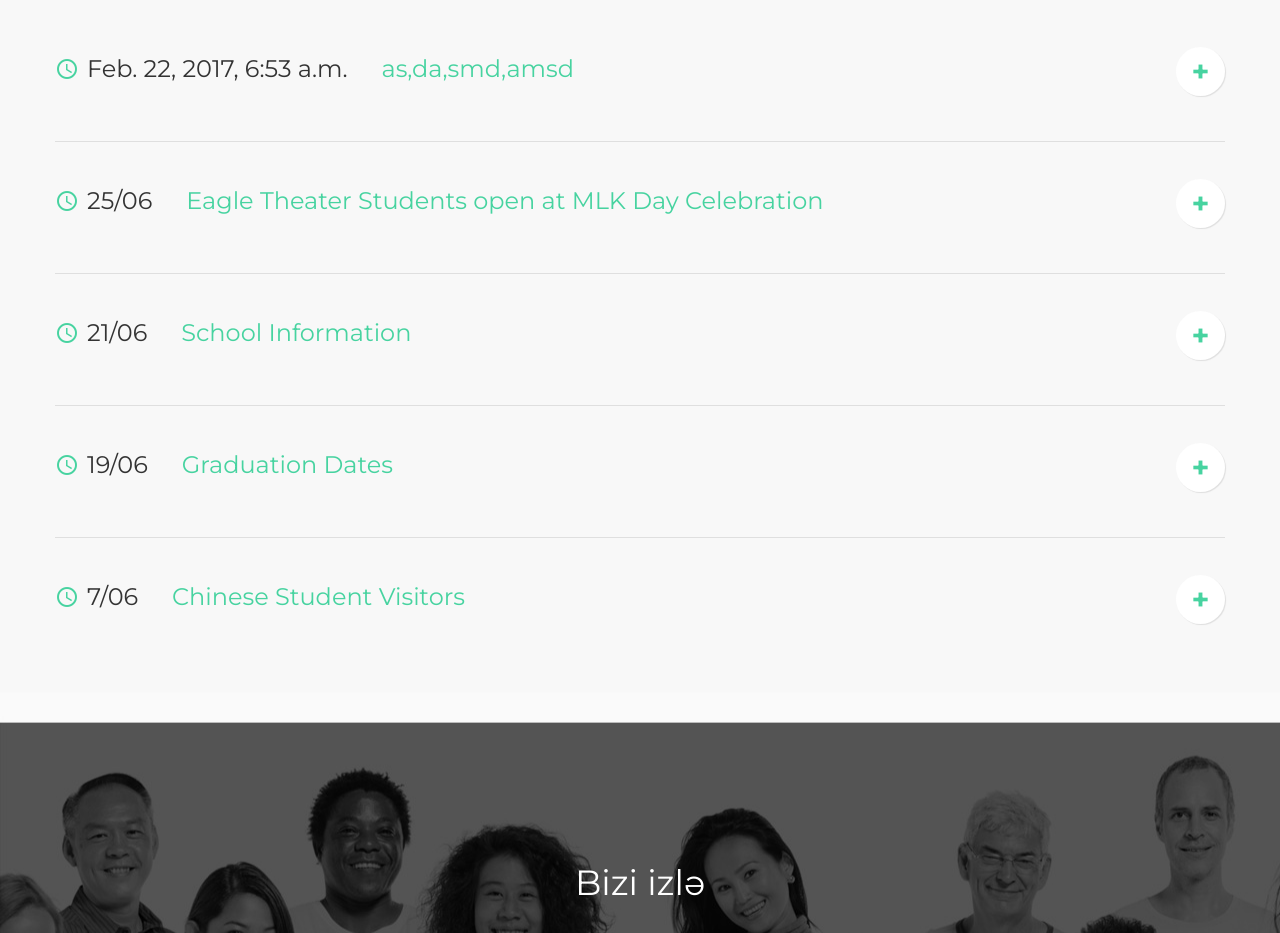
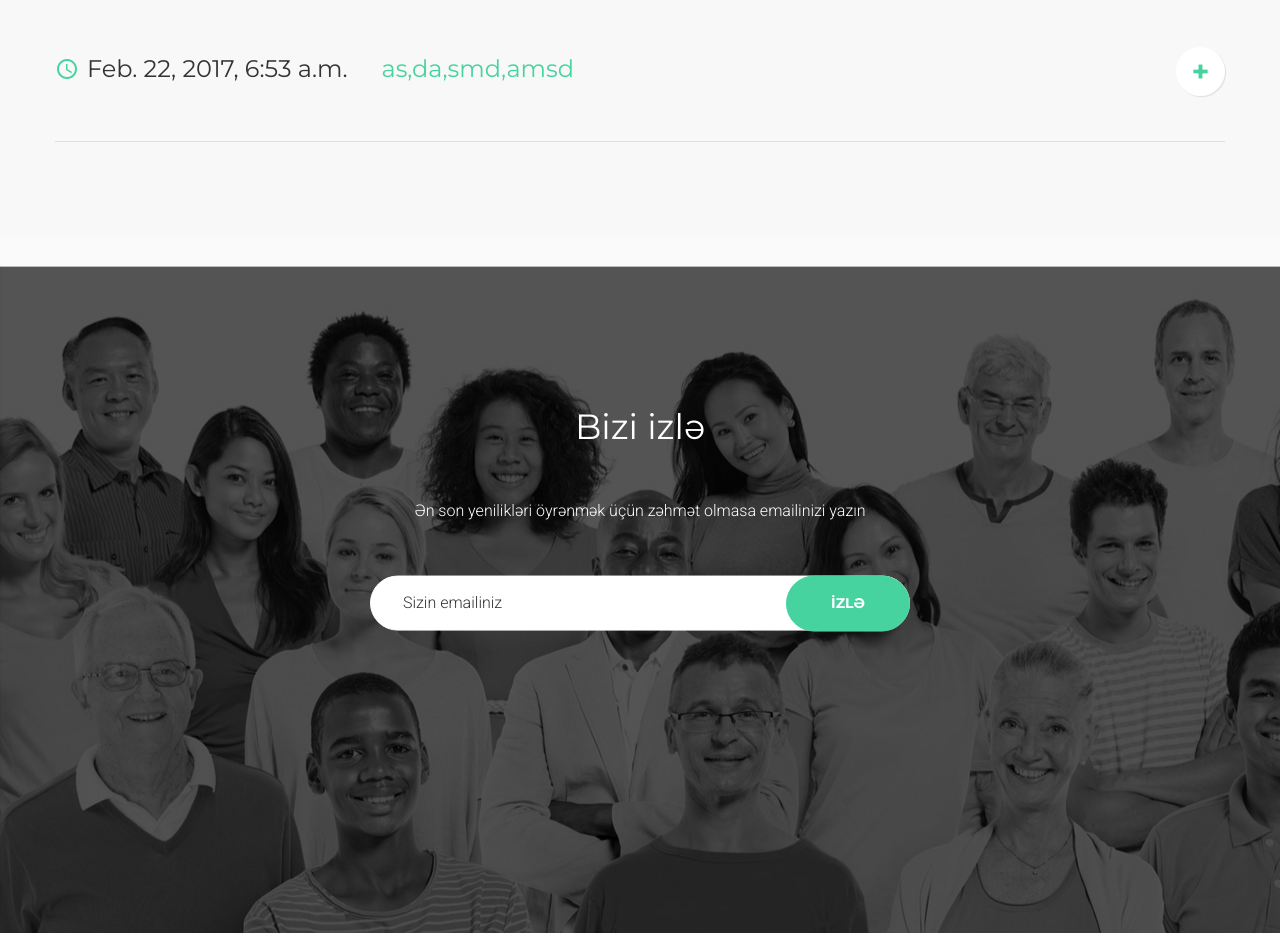
Before and after one commit to munisisazade/developer_portal, a Django app: a page that uses news/templates/index.html in a window 1280 px wide. Shown: the part 938-1871 px from the top of the page. Run offline with Django 3.2, Linux system fonts and the light colour scheme; data comes from the database, SQL or seed files in the repository; data that the repository does not hold is empty; some libraries are stand-ins or nearby versions.

Commit message:
Update Article models

```diff
--- a/news/templates/index.html
+++ b/news/templates/index.html
@@ -233,7 +233,7 @@
                                 <hr>
                             </div>
                             {% endfor %}
-                            <div class="accordion_header wow fadeInUp ui-accordion-header ui-helper-reset ui-state-default ui-corner-all ui-accordion-icons" data-wow-duration="2s" data-wow-delay="0.6s" role="tab" id="ui-accordion-1-header-1" aria-controls="ui-accordion-1-panel-1" aria-selected="false" tabindex="-1" >
+                            <!--<div class="accordion_header wow fadeInUp ui-accordion-header ui-helper-reset ui-state-default ui-corner-all ui-accordion-icons" data-wow-duration="2s" data-wow-delay="0.6s" role="tab" id="ui-accordion-1-header-1" aria-controls="ui-accordion-1-panel-1" aria-selected="false" tabindex="-1" >
                                 <span class="ui-accordion-header-icon ui-icon ui-icon-triangle-1-e"></span>
                                 <time class="h3" datetime="2015-01-01">25/06</time>
                                 <h3>Eagle Theater Students open at MLK Day Celebration</h3>
@@ -363,7 +363,7 @@
                                         </p>
                                     </div>
                                 </blockquote>
-                            </div>
+                            </div>-->
                         </div>
                     </div>
                 </section>
```
